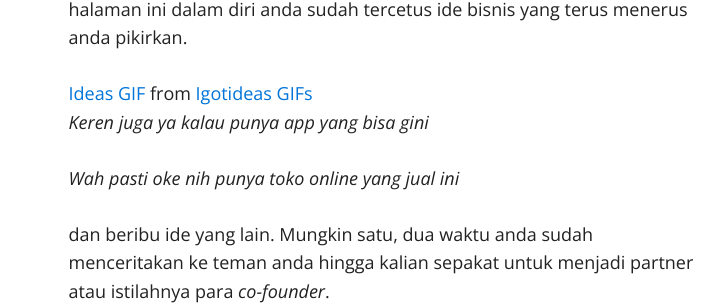
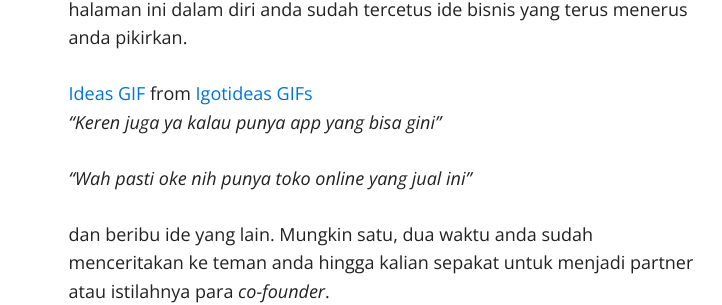
Before and after one commit to kemtol/rocktokom, a Jekyll site: the page built from index.md, in a window 1280 px wide and 900 px high, scrolled down 1135 px. Shown: the part 150-455 px from the top of the window, without its empty margins (259-981 px from the left). Built offline with Jekyll 4.4.1, drawn with Linux system fonts in a browser that asks for light colours; nearby versions of some CDN libraries; a script that is not in the unit is left out.

```diff
--- a/index.md
+++ b/index.md
@@ -10,9 +10,10 @@ Kita mulai dari ide anda! Kami sangat yakin ketika anda sampai pada halaman ini
 
 <div class="tenor-gif-embed" data-postid="8933976" data-share-method="host" data-width="100%" data-aspect-ratio="1.7913669064748199"><a href="https://tenor.com/view/igot-ideas-dreams-ideas-creative-daytime-divas-gif-8933976">Ideas GIF</a> from <a href="https://tenor.com/search/igotideas-gifs">Igotideas GIFs</a></div><script type="text/javascript" async src="https://tenor.com/embed.js"></script>
 
-*Keren juga ya kalau punya app yang bisa gini*
 
-*Wah pasti oke nih punya toko online yang jual ini*
+*"Keren juga ya kalau punya app yang bisa gini"*
+
+*"Wah pasti oke nih punya toko online yang jual ini"*
 
 dan beribu ide yang lain. Mungkin satu, dua waktu anda sudah menceritakan ke teman anda hingga kalian sepakat untuk menjadi partner atau istilahnya para *co-founder*.
 
```
